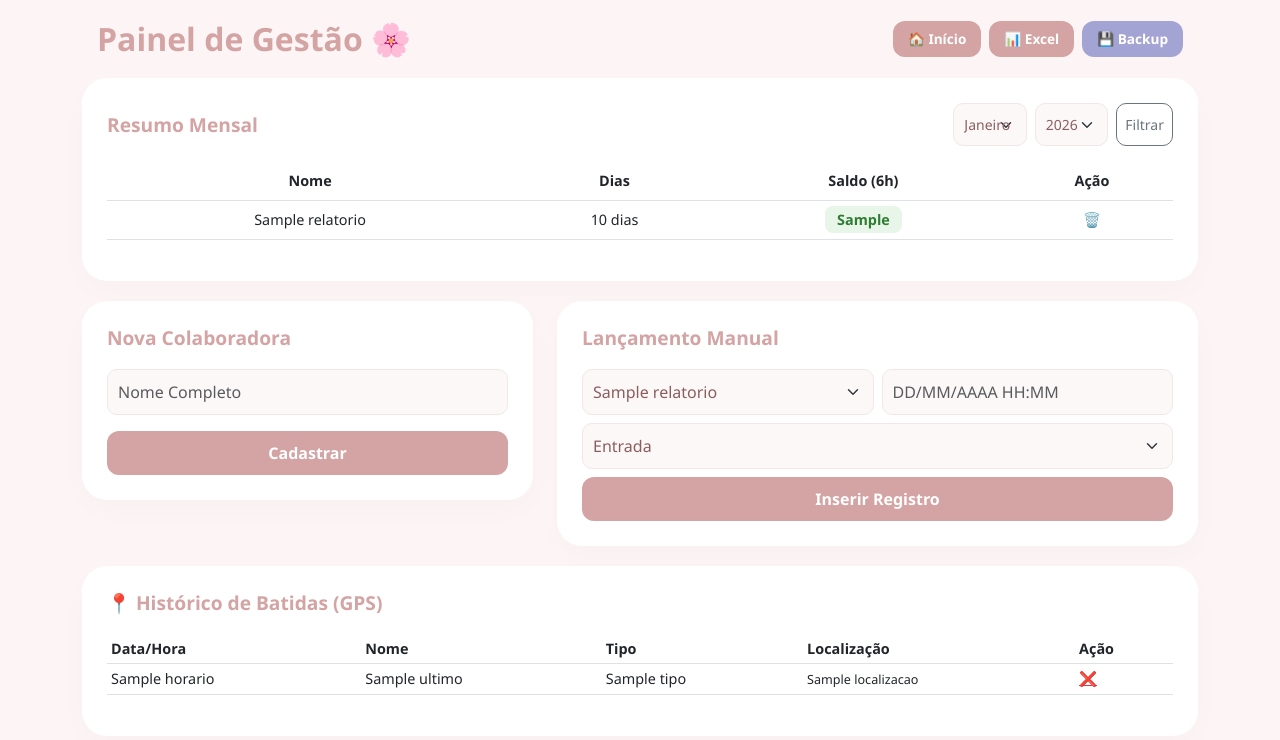
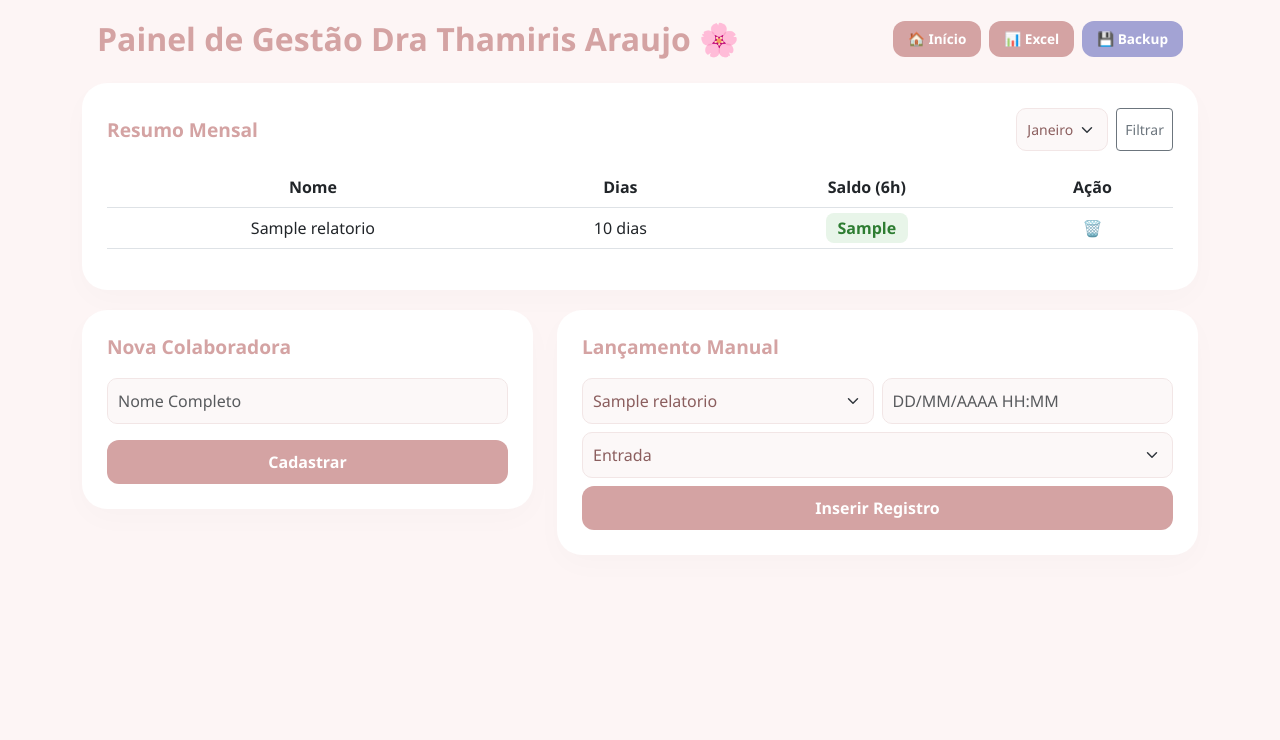
Before and after one commit to LucasBiazoto/Ponto, a Flask app: template templates/admin.html in a window 1280 px wide. Shown: the top 740 px of the page. Run offline with Flask 3, Linux system fonts and the light colour scheme; the template is opened without the code that fills it: most values are stand-ins (such as "Sample title", 1, 10 or a date in 2020); parts of the project's set-up code (start-up, migrations or seed data) failed here and were passed over.

Commit message:
Versão Final Dra Thamiris: Esther fixa e saldo vermelho

```diff
--- a/app.py
+++ b/app.py
@@ -1,144 +1,152 @@
+import os
 import sqlite3
+from datetime import datetime, timedelta
+from flask import Flask, render_template, request, redirect, url_for, send_file
 import pandas as pd
-from datetime import datetime, timedelta, timezone
-from flask import Flask, render_template, request, redirect, url_for, send_file, jsonify
 
 app = Flask(__name__)
-
-def get_agora_brasil():
-    fuso = timezone(timedelta(hours=-3))
-    return datetime.now(fuso)
+DATABASE = 'database.db'
 
 def get_db_connection():
-    conn = sqlite3.connect('ponto.db')
+    conn = sqlite3.connect(DATABASE)
     conn.row_factory = sqlite3.Row
     return conn
 
 def init_db():
     conn = get_db_connection()
-    conn.execute('''CREATE TABLE IF NOT EXISTS registros
-                 (id INTEGER PRIMARY KEY AUTOINCREMENT, nome TEXT, tipo TEXT, horario TEXT, data_texto TEXT, localizacao TEXT)''')
-    conn.execute('''CREATE TABLE IF NOT EXISTS colaboradoras
-                 (id INTEGER PRIMARY KEY AUTOINCREMENT, nome TEXT UNIQUE)''')
-    # Mantém apenas a Esther se o banco estiver vazio ou com lixo
-    conn.execute("INSERT OR IGNORE INTO colaboradoras (nome) VALUES ('Esther Julia')")
+    # Tabela de colaboradores
+    conn.execute('''CREATE TABLE IF NOT EXISTS colaboradores (
+                        id INTEGER PRIMARY KEY AUTOINCREMENT,
+                        nome TEXT NOT None)''')
+
+    # Tabela de pontos
+    conn.execute('''CREATE TABLE IF NOT EXISTS pontos (
+                        id INTEGER PRIMARY KEY AUTOINCREMENT,
+                        nome TEXT NOT NULL,
+                        horario TEXT NOT NULL,
+                        tipo TEXT NOT NULL,
+                        localizacao TEXT)''')
+
+    # GARANTE ESTHER JULIA COMO DEFINITIVA
+    # Remove qualquer resquício do nome de teste e insere a Esther
+    conn.execute("DELETE FROM colaboradores WHERE nome = 'Lucas Moreira Biazoto'")
+    conn.execute("INSERT OR IGNORE INTO colaboradores (id, nome) VALUES (1, 'Esther Julia')")
+
     conn.commit()
     conn.close()
-
-def formatar_horas_bonito(decimal_horas):
-    sinal = "+" if decimal_horas >= 0 else "-"
-    total_minutos = abs(int(round(decimal_horas * 60)))
-    h = total_minutos // 60
-    m = total_minutos % 60
-    return f"{sinal}{h}h {m}min"
-
-def calcular_jornada(entrada_str, saida_str):
-    formato = "%d/%m/%Y %H:%M"
-    try:
-        inicio = datetime.strptime(entrada_str[:16], formato)
-        fim = datetime.strptime(saida_str[:16], formato)
-        diff = fim - inicio
-        horas = diff.total_seconds() / 3600
-        return round(horas, 2), round(horas - 6.0, 2)
-    except: return 0, 0
 
 @app.route('/')
 def index():
     conn = get_db_connection()
-    colab = [row['nome'] for row in conn.execute("SELECT nome FROM colaboradoras ORDER BY nome ASC").fetchall()]
+    colaboradores = conn.execute('SELECT * FROM colaboradores').fetchall()
     conn.close()
-    return render_template('index.html', colaboradoras=colab)
+    return render_template('index.html', colaboradores=colaboradores)
 
 @app.route('/bater_ponto', methods=['POST'])
 def bater_ponto():
-    nome = request.form.get('nome'); tipo = request.form.get('tipo')
-    lat = request.form.get('lat'); lon = request.form.get('lon')
-    CLINICA_LAT, CLINICA_LON = -23.5255, -46.5273
-    status_local = "✅ OK"
-    if lat and lon:
-        distancia = ((float(lat) - CLINICA_LAT)**2 + (float(lon) - CLINICA_LON)**2)**0.5
-        if distancia > 0.005: status_local = "📍 Fora"
-    else: status_local = "❓ Sem GPS"
-    agora = get_agora_brasil()
-    horario_ponto = agora.strftime("%d/%m/%Y %H:%M")
+    nome = request.form['nome']
+    tipo = request.form['tipo']
+    localizacao = request.form.get('localizacao', 'Não informada')
+    horario = datetime.now().strftime('%d/%m/%Y %H:%M:%S')
+
     conn = get_db_connection()
-    conn.execute("INSERT INTO registros (nome, tipo, horario, data_texto, localizacao) VALUES (?, ?, ?, ?, ?)",
-                 (nome, tipo, horario_ponto, agora.strftime("%d/%m/%Y"), status_local))
-    conn.commit(); conn.close()
-    msg = "Bom trabalho meu bem" if tipo == "Entrada" else "Bom descanso meu bem"
-    return jsonify({"status":"SUCESSO","msg_destaque":msg,"msg_sub":f"Horário: {horario_ponto.split(' ')[1]}"})
+    conn.execute('INSERT INTO pontos (nome, horario, tipo, localizacao) VALUES (?, ?, ?, ?)',
+                 (nome, horario, tipo, localizacao))
+    conn.commit()
+    conn.close()
+
+    mensagem = "Bom trabalho meu bem" if tipo == "Entrada" else "Bom descanso meu bem"
+    return render_template('sucesso.html', mensagem=mensagem)
 
 @app.route('/painel_gestao')
 def painel_gestao():
-    if request.args.get('senha') != '8340': return redirect(url_for('index'))
-    agora_br = get_agora_brasil()
-    mes = request.args.get('mes', agora_br.strftime("%m"))
-    ano = request.args.get('ano', agora_br.strftime("%Y"))
+    senha = request.args.get('senha')
+    if senha != '8340':
+        return "Acesso Negado", 403
+
+    mes_filtro = request.args.get('mes', datetime.now().strftime('%m'))
+    ano_filtro = request.args.get('ano', datetime.now().strftime('%Y'))
+
     conn = get_db_connection()
-    colab_lista = conn.execute("SELECT * FROM colaboradoras ORDER BY nome ASC").fetchall()
+    colaboradores = conn.execute('SELECT * FROM colaboradores').fetchall()
+    pontos = conn.execute('SELECT * FROM pontos ORDER BY id DESC').fetchall()
+
     relatorio = []
-    termo_busca = f"%/{mes}/{ano}%"
-    for c in colab_lista:
-        regs = conn.execute("SELECT tipo, horario FROM registros WHERE nome = ? AND horario LIKE ?", (c['nome'], termo_busca)).fetchall()
-        datas = sorted(list(set([r['horario'].split(' ')[0] for r in regs])))
-        total_saldo_ind = 0.0; dias_trabalhados = 0
-        for d in datas:
-            e = [r['horario'] for r in regs if r['horario'].startswith(d) and r['tipo'] == 'Entrada']
-            s = [r['horario'] for r in regs if r['horario'].startswith(d) and r['tipo'] == 'Saída']
-            if e and s:
-                dias_trabalhados += 1
-                _, saldo = calcular_jornada(e[0], s[-1])
-                total_saldo_ind += saldo
-        relatorio.append({'id': c['id'], 'nome': c['nome'], 'dias': dias_trabalhados, 'saldo_formatado': formatar_horas_bonito(total_saldo_ind)})
-    ultimos = conn.execute("SELECT * FROM registros ORDER BY id DESC LIMIT 50").fetchall()
+    for colab in colaboradores:
+        pontos_colab = [p for p in pontos if p['nome'] == colab['nome'] and p['horario'][3:10] == f"{mes_filtro}/{ano_filtro}"]
+
+        # Lógica de cálculo de saldo (Carga horária: 6h)
+        total_segundos = 0
+        dias_trabalhados = set()
+
+        for i in range(0, len(pontos_colab)-1, 2):
+            if pontos_colab[i]['tipo'] == 'Entrada' and pontos_colab[i+1]['tipo'] == 'Saída':
+                fmt = '%d/%m/%Y %H:%M:%S'
+                e = datetime.strptime(pontos_colab[i]['horario'], fmt)
+                s = datetime.strptime(pontos_colab[i+1]['horario'], fmt)
+                total_segundos += (s - e).total_seconds()
+                dias_trabalhados.add(pontos_colab[i]['horario'][:10])
+
+        horas_devidas = len(dias_trabalhados) * 6 * 3600
+        saldo_segundos = total_segundos - horas_devidas
+
+        sinal = "-" if saldo_segundos < 0 else "+"
+        abs_saldo = abs(int(saldo_segundos))
+        h = abs_saldo // 3600
+        m = (abs_saldo % 3600) // 60
+
+        relatorio.append({
+            'id': colab['id'],
+            'nome': colab['nome'],
+            'dias': len(dias_trabalhados),
+            'saldo_formatado': f"{sinal}{h}h {m}min"
+        })
+
     conn.close()
-    return render_template('admin.html', relatorio=relatorio, ultimos=ultimos)
+    return render_template('admin.html', relatorio=relatorio, ultimos=pontos[:10])
 
-# --- NOVAS ROTAS QUE ESTAVAM FALTANDO ---
 @app.route('/cadastrar_colaboradora', methods=['POST'])
-def cadastrar_colaboradora():
-    nome = request.form.get('nome')
-    if nome:
-        conn = get_db_connection()
-        conn.execute("INSERT OR IGNORE INTO colaboradoras (nome) VALUES (?)", (nome,))
-        conn.commit(); conn.close()
+def cadastrar():
+    nome = request.form['nome']
+    conn = get_db_connection()
+    conn.execute('INSERT INTO colaboradores (nome) VALUES (?)', (nome,))
+    conn.commit()
+    conn.close()
     return redirect(url_for('painel_gestao', senha='8340'))
 
 @app.route('/inserir_ponto_manual', methods=['POST'])
-def inserir_ponto_manual():
-    nome = request.form.get('nome'); horario = request.form.get('horario'); tipo = request.form.get('tipo')
-    if nome and horario:
-        conn = get_db_connection()
-        conn.execute("INSERT INTO registros (nome, tipo, horario, data_texto, localizacao) VALUES (?, ?, ?, ?, ?)",
-                     (nome, tipo, horario, horario.split(' ')[0], "✍️ Manual"))
-        conn.commit(); conn.close()
+def manual():
+    nome = request.form['nome']
+    horario = request.form['horario'] + ":00"
+    tipo = request.form['tipo']
+    conn = get_db_connection()
+    conn.execute('INSERT INTO pontos (nome, horario, tipo, localizacao) VALUES (?, ?, ?, ?)',
+                 (nome, horario, tipo, "Inserção Manual"))
+    conn.commit()
+    conn.close()
     return redirect(url_for('painel_gestao', senha='8340'))
 
 @app.route('/excluir_colaboradora/<int:id>')
-def excluir_colaboradora(id):
+def excluir_colab(id):
     conn = get_db_connection()
-    conn.execute("DELETE FROM colaboradoras WHERE id = ?", (id,))
-    conn.commit(); conn.close()
-    return redirect(url_for('painel_gestao', senha='8340'))
-
-@app.route('/excluir_ponto/<int:id>')
-def excluir_ponto(id):
-    conn = get_db_connection()
-    conn.execute("DELETE FROM registros WHERE id = ?", (id,))
-    conn.commit(); conn.close()
+    conn.execute('DELETE FROM colaboradores WHERE id = ?', (id,))
+    conn.commit()
+    conn.close()
     return redirect(url_for('painel_gestao', senha='8340'))
 
 @app.route('/backup')
-def backup(): return send_file("ponto.db", as_attachment=True)
+def backup():
+    return send_file(DATABASE, as_attachment=True)
 
 @app.route('/exportar')
 def exportar():
     conn = get_db_connection()
-    df = pd.read_sql_query("SELECT * FROM registros", conn)
+    df = pd.read_sql_query("SELECT * FROM pontos", conn)
     conn.close()
-    df.to_excel("Relatorio_Pontos.xlsx", index=False)
-    return send_file("Relatorio_Pontos.xlsx", as_attachment=True)
+    df.to_excel('relatorio_pontos.xlsx', index=False)
+    return send_file('relatorio_pontos.xlsx', as_attachment=True)
 
 if __name__ == '__main__':
     init_db()
-    app.run(debug=True)
+    port = int(os.environ.get("PORT", 5000))
+    app.run(host='0.0.0.0', port=port)
--- a/templates/admin.html
+++ b/templates/admin.html
@@ -8,23 +8,22 @@
     <style>
         :root { --nude-fundo: #fdf5f5; --rosa-suave: #d4a3a3; --rosa-texto: #8b5e5e; --branco: #ffffff; }
         body { background-color: var(--nude-fundo); font-family: 'Segoe UI', sans-serif; color: var(--rosa-texto); padding-top: 20px; }
-        .header-gestao { display: flex; justify-content: space-between; align-items: center; margin-bottom: 20px; padding: 0 15px; }
+        .header-gestao { display: flex; justify-content: space-between; align-items: center; margin-bottom: 25px; padding: 0 15px; }
         .header-gestao h2 { color: var(--rosa-suave); font-weight: bold; margin: 0; }
-        .btn-top { text-decoration: none; color: white; background: var(--rosa-suave); padding: 8px 15px; border-radius: 12px; font-size: 0.85rem; font-weight: bold; transition: 0.3s; }
-        .btn-top:hover { opacity: 0.8; color: white; }
+        .btn-top { text-decoration: none; color: white; background: var(--rosa-suave); padding: 8px 15px; border-radius: 12px; font-size: 0.85rem; font-weight: bold; }
         .card { border: none; border-radius: 25px; background: var(--branco); padding: 25px; box-shadow: 0 10px 30px rgba(0,0,0,0.02); margin-bottom: 20px; }
         .card-title { font-size: 1.2rem; color: var(--rosa-suave); font-weight: bold; margin-bottom: 20px; }
         .form-select, .form-control { border: 1px solid #f2e6e6; background-color: #fcf8f8; border-radius: 10px; padding: 10px; color: var(--rosa-texto); }
         .btn-rosa { background-color: var(--rosa-suave); color: white; border-radius: 12px; border: none; padding: 10px; font-weight: bold; width: 100%; }
-        .table { color: var(--rosa-texto); font-size: 0.9rem; }
-        .status-badge { background-color: #e8f5e9; color: #2e7d32; padding: 4px 12px; border-radius: 8px; font-weight: bold; }
-        .filtro-container { display: flex; gap: 8px; }
+        .status-badge { padding: 4px 12px; border-radius: 8px; font-weight: bold; }
+        .saldo-positivo { background-color: #e8f5e9; color: #2e7d32; }
+        .saldo-negativo { background-color: #ffebee; color: #c62828; } /* Vermelho para negativo */
     </style>
 </head>
 <body>
     <div class="container">
         <div class="header-gestao">
-            <h2>Painel de Gestão 🌸</h2>
+            <h2>Painel de Gestão Dra Thamiris Araujo 🌸</h2>
             <div class="d-flex gap-2">
                 <a href="/" class="btn-top">🏠 Início</a>
                 <a href="/exportar" class="btn-top">📊 Excel</a>
@@ -35,7 +34,7 @@
         <div class="card">
             <div class="d-flex justify-content-between align-items-center mb-3">
                 <h4 class="card-title m-0">Resumo Mensal</h4>
-                <form method="GET" class="filtro-container">
+                <form method="GET" class="d-flex gap-2">
                     <input type="hidden" name="senha" value="8340">
                     <select name="mes" class="form-select form-select-sm">
                         <option value="01">Janeiro</option><option value="02">Fevereiro</option>
@@ -45,10 +44,7 @@
                         <option value="09">Setembro</option><option value="10">Outubro</option>
                         <option value="11">Novembro</option><option value="12">Dezembro</option>
                     </select>
-                    <select name="ano" class="form-select form-select-sm">
-                        <option value="2026">2026</option><option value="2025">2025</option>
-                    </select>
-                    <button type="submit" class="btn btn-sm btn-outline-secondary" style="border-radius: 10px;">Filtrar</button>
+                    <button type="submit" class="btn btn-sm btn-outline-secondary">Filtrar</button>
                 </form>
             </div>
             <div class="table-responsive">
@@ -58,7 +54,11 @@
                         {% for r in relatorio %}
                         <tr>
                             <td>{{ r.nome }}</td><td>{{ r.dias }} dias</td>
-                            <td><span class="status-badge">{{ r.saldo_formatado }}</span></td>
+                            <td>
+                                <span class="status-badge {% if '-' in r.saldo_formatado %}saldo-negativo{% else %}saldo-positivo{% endif %}">
+                                    {{ r.saldo_formatado }}
+                                </span>
+                            </td>
                             <td><a href="/excluir_colaboradora/{{ r.id }}" class="text-decoration-none">🗑️</a></td>
                         </tr>
                         {% endfor %}
@@ -91,24 +91,6 @@
                 </form>
             </div></div>
         </div>
-
-        <div class="card">
-            <h4 class="card-title">📍 Histórico de Batidas (GPS)</h4>
-            <div class="table-responsive">
-                <table class="table table-sm">
-                    <thead><tr><th>Data/Hora</th><th>Nome</th><th>Tipo</th><th>Localização</th><th>Ação</th></tr></thead>
-                    <tbody>
-                        {% for p in ultimos %}
-                        <tr>
-                            <td>{{ p.horario }}</td><td>{{ p.nome }}</td><td>{{ p.tipo }}</td>
-                            <td><small>{{ p.localizacao }}</small></td>
-                            <td><a href="/excluir_ponto/{{ p.id }}" class="text-danger">❌</a></td>
-                        </tr>
-                        {% endfor %}
-                    </tbody>
-                </table>
-            </div>
-        </div>
     </div>
 </body>
 </html>
```
